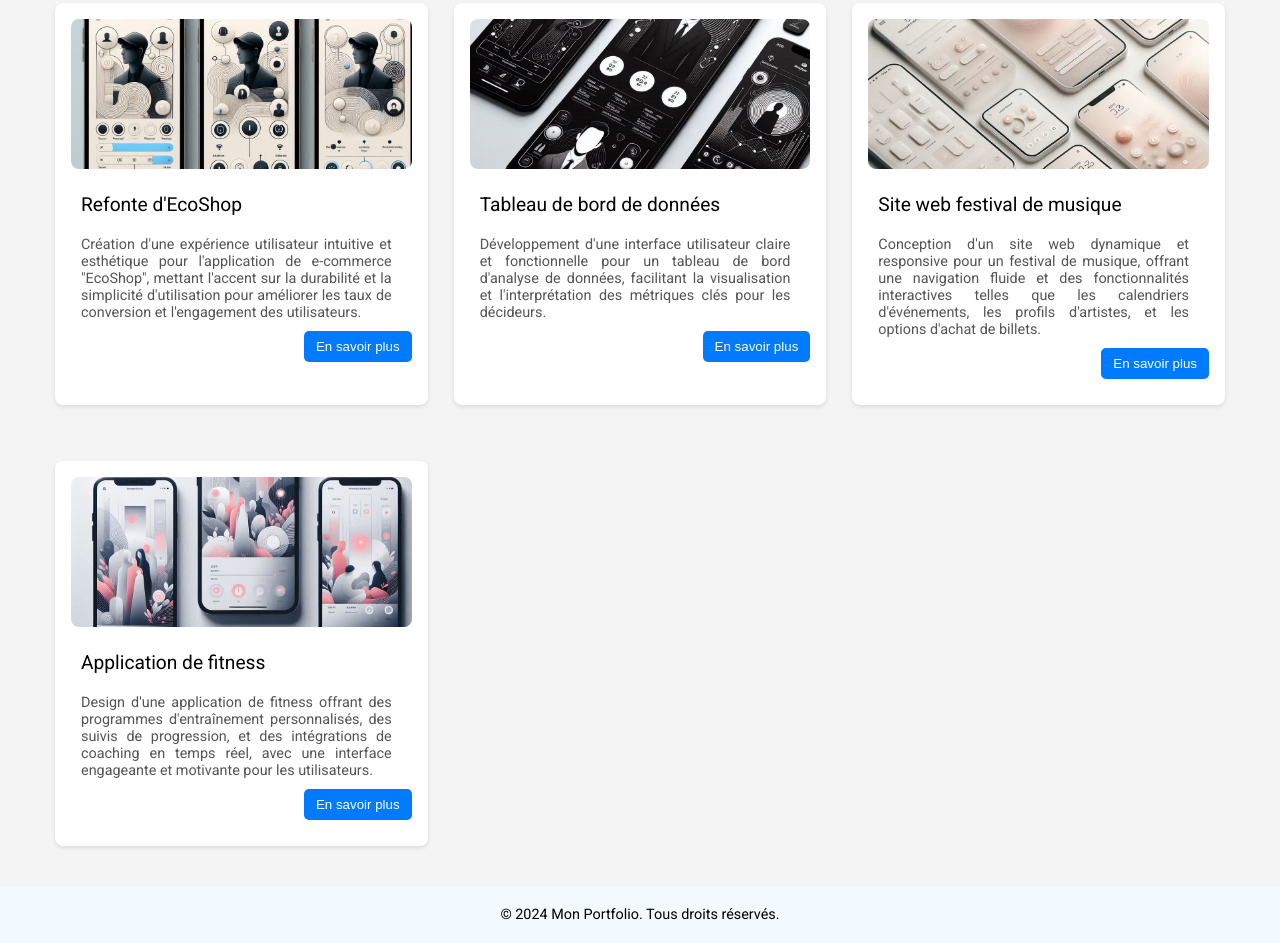
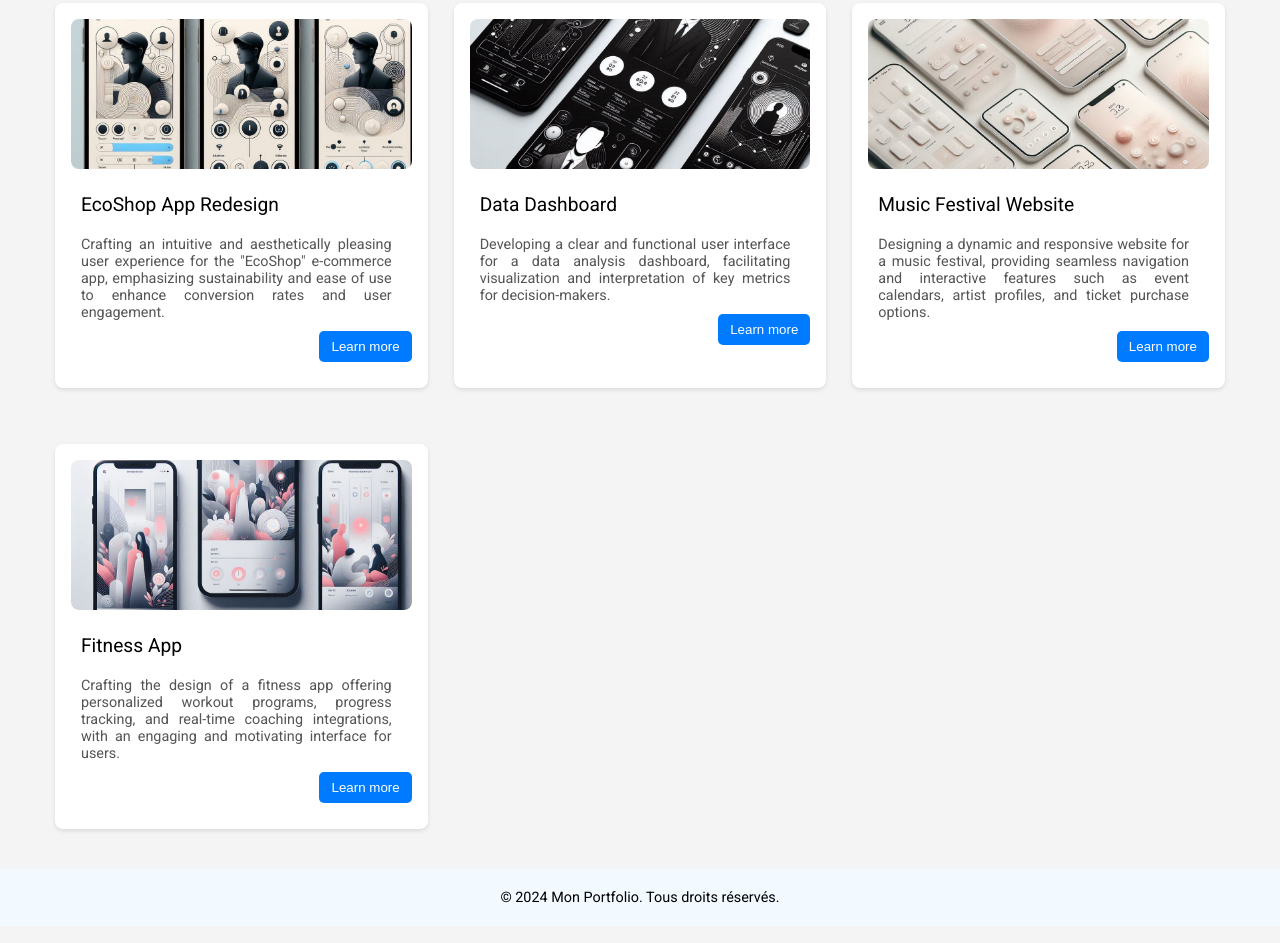
Before and after one commit to pouplierloic/flex, a plain HTML site: page index.html in a window 1280 px wide. Shown: the part 525-1468 px from the top of the page. Drawn offline with Linux system fonts and the light colour scheme.

Commit message:
tout mettre en anglais pour la cohérence

```diff
--- a/index.html
+++ b/index.html
@@ -57,13 +57,13 @@
             </div>
             <div class="card-body">
                 <h3>
-                    Refonte d'EcoShop
+                    EcoShop App Redesign
                 </h3>
                 <p>
-                    Création d'une expérience utilisateur intuitive et esthétique pour l'application de e-commerce "EcoShop", mettant l'accent sur la durabilité et la simplicité d'utilisation pour améliorer les taux de conversion et l'engagement des utilisateurs.
+                    Crafting an intuitive and aesthetically pleasing user experience for the "EcoShop" e-commerce app, emphasizing sustainability and ease of use to enhance conversion rates and user engagement.
                 </p>
                 <div class="card-cta-container">
-                    <button class="card-cta">En savoir plus</button>
+                    <button class="card-cta">Learn more</button>
                 </div>
             </div>
         </div>
@@ -75,13 +75,13 @@
             </div>
             <div class="card-body">
                 <h3>
-                    Tableau de bord de données
+                    Data Dashboard
                 </h3>
                 <p>
-                    Développement d'une interface utilisateur claire et fonctionnelle pour un tableau de bord d'analyse de données, facilitant la visualisation et l'interprétation des métriques clés pour les décideurs.
+                    Developing a clear and functional user interface for a data analysis dashboard, facilitating visualization and interpretation of key metrics for decision-makers.
                 </p>
                 <div class="card-cta-container">
-                    <button class="card-cta">En savoir plus</button>
+                    <button class="card-cta">Learn more</button>
                 </div>
             </div>
         </div>
@@ -93,13 +93,13 @@
             </div>
             <div class="card-body">
                 <h3>
-                    Site web festival de musique
+                    Music Festival Website
                 </h3>
                 <p>
-                    Conception d'un site web dynamique et responsive pour un festival de musique, offrant une navigation fluide et des fonctionnalités interactives telles que les calendriers d'événements, les profils d'artistes, et les options d'achat de billets.
+                    Designing a dynamic and responsive website for a music festival, providing seamless navigation and interactive features such as event calendars, artist profiles, and ticket purchase options.
                 </p>
                 <div class="card-cta-container">
-                    <button class="card-cta">En savoir plus</button>
+                    <button class="card-cta">Learn more</button>
                 </div>
             </div>
         </div>
@@ -111,13 +111,13 @@
             </div>
             <div class="card-body">
                 <h3>
-                    Application de fitness
+                    Fitness App
                 </h3>
                 <p>
-                    Design d'une application de fitness offrant des programmes d'entraînement personnalisés, des suivis de progression, et des intégrations de coaching en temps réel, avec une interface engageante et motivante pour les utilisateurs.
+                    Crafting the design of a fitness app offering personalized workout programs, progress tracking, and real-time coaching integrations, with an engaging and motivating interface for users.
                 </p>
                 <div class="card-cta-container">
-                    <button class="card-cta">En savoir plus</button>
+                    <button class="card-cta">Learn more</button>
                 </div>
             </div>
         </div>
```
